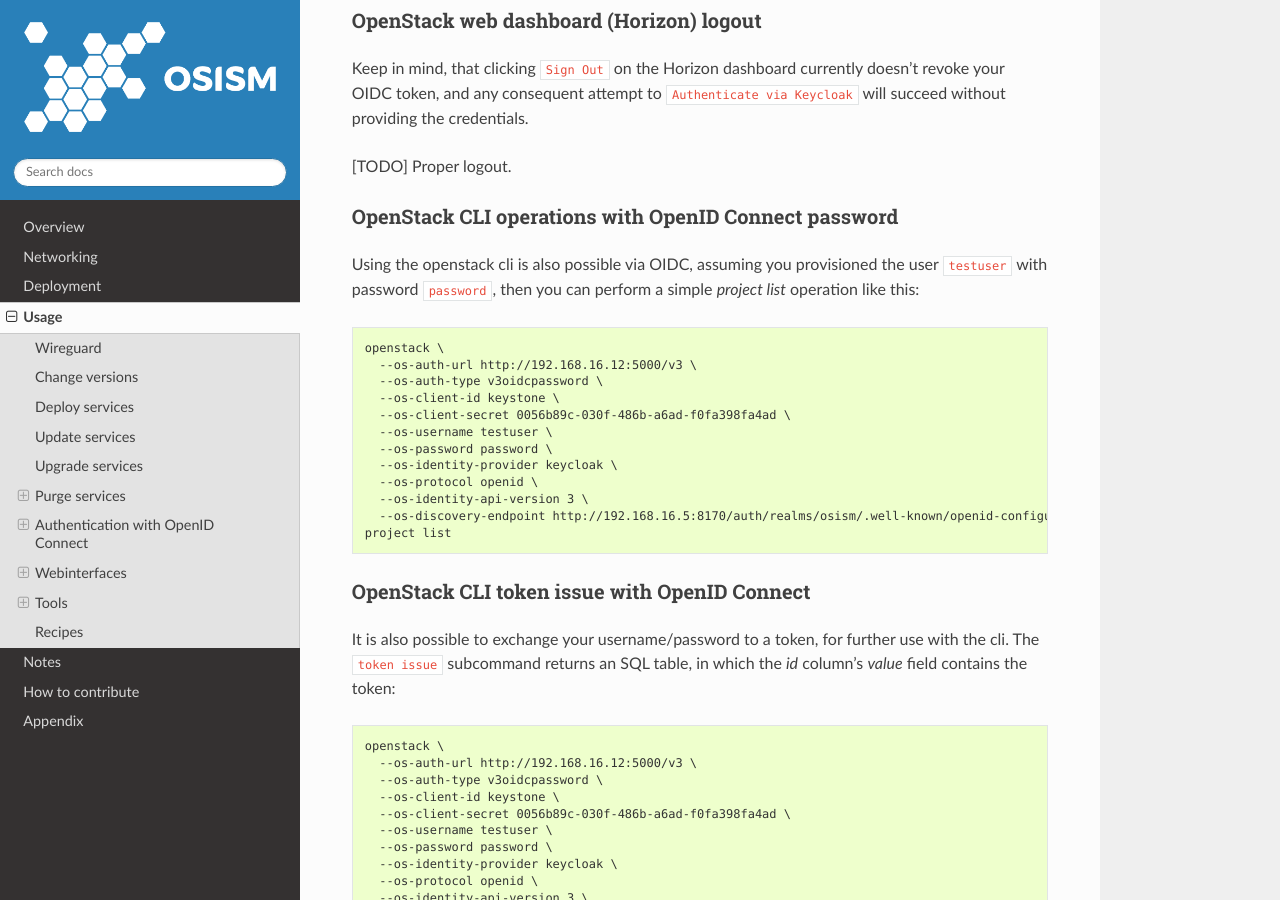
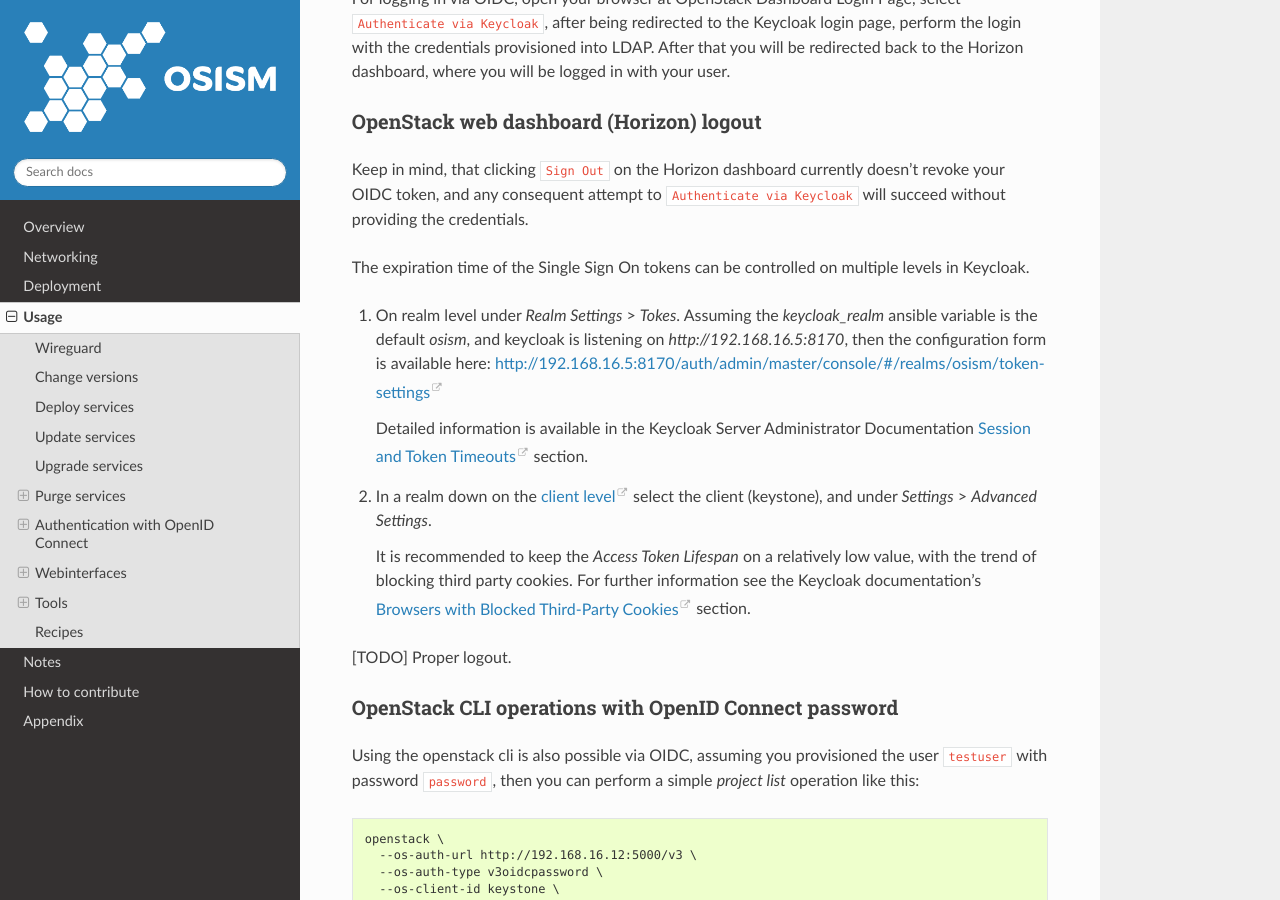
Before and after one commit to osism/testbed, a Sphinx documentation site: the page built from docs/source/usage.rst, in a window 1280 px wide and 900 px high, scrolled down 5061 px. Built offline with Sphinx 7.4.7 and the Read the Docs theme 2.0.0, drawn with Linux system fonts in a browser that asks for light colours; some of the changed text lies outside the part shown.

Commit message:
docs: document token lifespans around Keycloak OIDC
Signed-off-by: Ferenc Géczi <geczi@univention.de>

```diff
--- a/docs/source/usage.rst
+++ b/docs/source/usage.rst
@@ -164,6 +164,14 @@
 third party contexts, and in this case Keystone is considered a third party contex
 from Keycloak, therfore the login via OpenID Connect won't work.
 
+The Keycloak documentation also explicitly states,
+that browsers with ``SameSite=Lax`` policy
+only get full feature support if SSL / TLS is configured.
+For further information see the the Keycloak documentation's
+`Browsers with "SameSite=Lax by Default" Policy
+<https://www.keycloak.org/docs/latest/securing_apps/
+#browsers-with-samesite-lax-by-default-policy>`_  section.
+
 Compatibility list of browsers, for accessing Keycloak without SSL / TLS:
 -------------------------------------------------------------------------
 
@@ -216,6 +224,31 @@
 Keep in mind, that clicking ``Sign Out`` on the Horizon dashboard
 currently doesn't revoke your OIDC token, and any consequent attempt
 to ``Authenticate via Keycloak`` will succeed without providing the credentials.
+
+The expiration time of the Single Sign On tokens can be
+controlled on multiple levels in Keycloak.
+
+1. On realm level under `Realm Settings` > `Tokes`.
+   Assuming the `keycloak_realm` ansible variable is the default `osism`,
+   and keycloak is listening on `http://192.168.16.5:8170`, then the
+   configuration form is available here:
+   http://192.168.16.5:8170/auth/admin/master/console/#/realms/osism/token-settings
+
+   Detailed information is available in the
+   Keycloak Server Administrator Documentation `Session and Token Timeouts
+   <https://www.keycloak.org/docs/latest/server_admin/#_timeouts>`_ section.
+
+2. In a realm down on the `client level
+   <http://192.168.16.5:8170/auth/admin/master/console/#/realms/osism/clients>`_
+   select the client (keystone), and under `Settings` > `Advanced Settings`.
+
+   It is recommended to keep the `Access Token Lifespan` on a relatively low value,
+   with the trend of blocking third party cookies.
+   For further information see the Keycloak documentation's
+   `Browsers with Blocked Third-Party Cookies
+   <https://www.keycloak.org/docs/latest/securing_apps/
+   #browsers-with-blocked-third-party-cookies>`_ section.
+
 
 [TODO]
 Proper logout.
```
